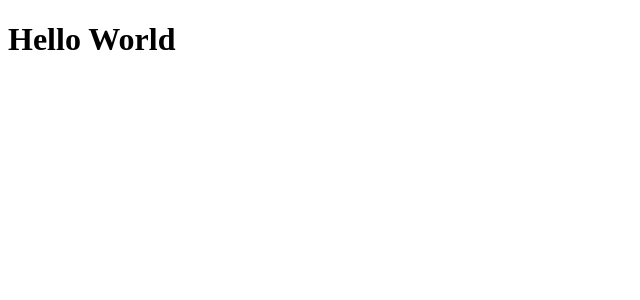
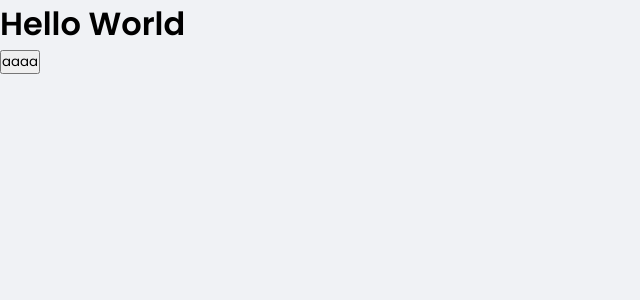
Before and after one commit to enzobonf/dt-money, a React (Create React App) app: page / in a window 1280 px wide. Shown: the top 300 px of the page, without its empty margins (0-640 px from the left). Built offline with nearby package versions, Linux system fonts and the light colour scheme.

Commit message:
feat: estilos globais

```diff
--- a/src/App.tsx
+++ b/src/App.tsx
@@ -1,7 +1,11 @@
+import { GlobalStyle } from "./styles/global";
+
 export function App() {
   return (
     <div className="App">
       <h1>Hello World</h1>
+      <GlobalStyle />
+      <button>aaaa</button>
     </div>
   );
 }
--- a/src/styles/global.ts
+++ b/src/styles/global.ts
@@ -1,5 +1,59 @@
-import { createGlobalStyle } from 'styled-components';
+import { createGlobalStyle } from "styled-components";
 
-const GlobalStyle = createGlobalStyle`
+export const GlobalStyle = createGlobalStyle`
+
+  :root {
+    --background: #f0f2f5;
+    --red: #e52e4d;
+    --blue: #5429cc;
+
+    --blue-light: #6933ff;
+
+    --text-title: #363f5f;
+    --text-bodu: #969cb3;
+
+
+    --shape: #ffffff;
+
+  }
+
+  * {
+    margin: 0;
+    padding: 0;
+    box-sizing: border-box;
+  }
+
+  html {
+    @media (max-width: 1080px){
+      font-size: 93.75%;
+    }
+
+    @media (max-width: 720px){
+      font-size: 87.5%;
+    }
+  }
+
+  button {
+    cursor: pointer;
+  }
+
+  [disabled] {
+    opacity: 0.6;
+    cursor: not-allowed;
+  }
+
+  body {
+    background: var(--background);
+    -webkit-font-smoothing: antialiased;
+  }
+
+  body, input, textarea, button {
+    font-family: 'Poppins', sans-serif;
+    font-weight: 400;
+  }
+
+  h1, h2, h3, h4, h5, h6, strong {
+    font-weight: 600;
+  }
 
 `;
```
